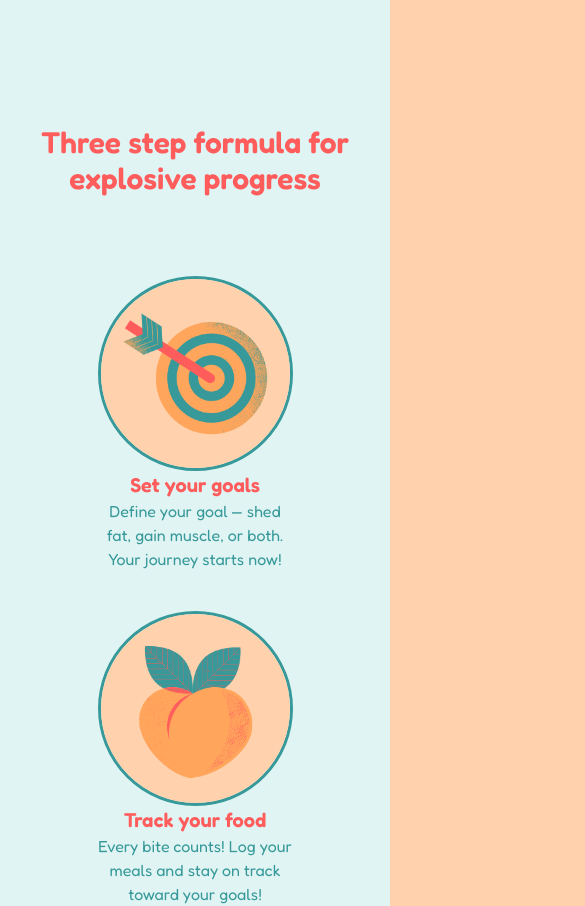
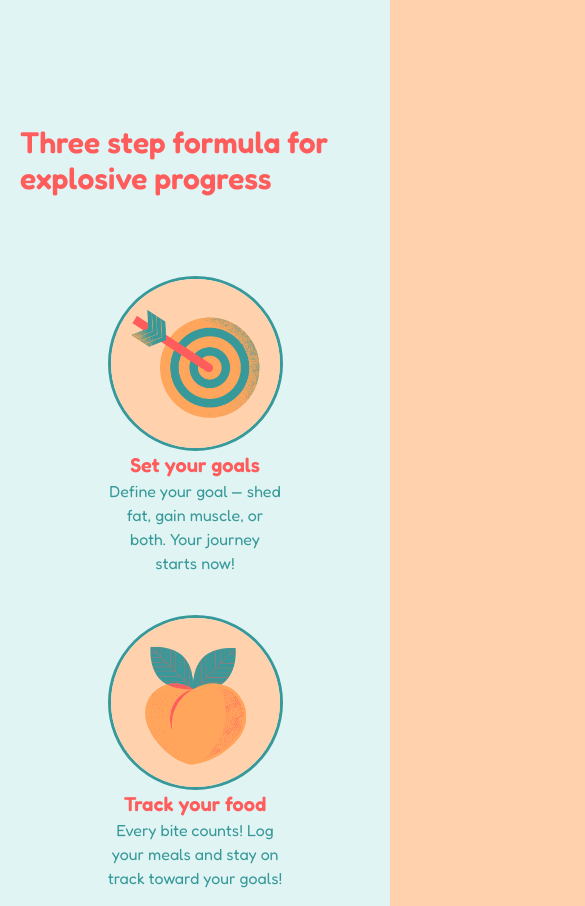
Before and after one commit to zsolt-98/Pomegrenade, a React (Vite) app: page / in a window 390 px wide. Shown: the part 720-1626 px from the top of the page, 585 px wide, since content can reach past the window. Built offline with nearby package versions, Linux system fonts and the light colour scheme.

Commit message:
commit before attempting to make reviews responsive

```diff
--- a/src/components/Homepage/Hero.tsx
+++ b/src/components/Homepage/Hero.tsx
@@ -4,13 +4,13 @@ import Divider from "../SVG/Divider";
 export default function Hero() {
   return (
     <main className="bg-tertiary-light relative flex min-h-[calc(100vh-6rem)] w-full items-center justify-center overflow-hidden pb-20">
-      <div className="bg-tertiary-light relative container mx-auto my-20 flex flex-col">
+      <div className="bg-tertiary-light relative container mx-auto my-20 flex max-w-7xl flex-col">
         <div className="relative z-10 flex h-full w-full flex-col items-center justify-center gap-20 self-center xl:flex-row">
           <div className="mx-5">
             <h2 className="text-tertiary 3xl:text-3xl text-[4vw] font-semibold md:text-[3vw] lg:text-[2.5vw] xl:text-[2vw]">
               A lightweight
             </h2>
-            <h1 className="text-primary-1 3xl:text-8xl text-[10vw] leading-none font-bold text-nowrap md:text-[7.5vw] lg:text-[6.5vw] xl:text-[5.5vw]">
+            <h1 className="text-primary-1 3xl:text-7xl text-[10vw] leading-none font-bold text-nowrap md:text-[7.5vw] lg:text-[6.5vw] xl:text-[5.5vw]">
               calorie counter <br /> with a bang.
             </h1>
           </div>
--- a/src/components/Homepage/Process.tsx
+++ b/src/components/Homepage/Process.tsx
@@ -7,12 +7,12 @@ import DividerProcess from "../SVG/DividerProcess";
 export default function Process() {
   return (
     <section className="bg-tertiary-light relative">
-      <div className="container mx-auto flex justify-center pt-0 pb-20 xl:pt-20">
-        <div className="max-w-[908px]">
-          <h2 className="text-primary-1 mb-20 inline-block text-center text-3xl font-semibold lg:text-5xl">
+      <div className="container mx-auto flex max-w-7xl justify-center pt-0 pb-20 xl:pt-20">
+        <div className="mx-5 flex w-full flex-col items-center">
+          <h2 className="text-primary-1 mb-20 inline-block text-3xl font-semibold lg:text-5xl">
             Three step formula for explosive progress
           </h2>
-          <div className="flex flex-col items-center justify-between gap-10 md:flex-row md:items-start md:gap-20">
+          <div className="flex flex-col items-center justify-center gap-10 md:flex-row md:items-start md:gap-20">
             <ProcessBadge
               imgSource={goals}
               heading="Set your goals"
--- a/src/components/Homepage/ProcessBadge.tsx
+++ b/src/components/Homepage/ProcessBadge.tsx
@@ -10,7 +10,7 @@ export default function ProcessBadge({
   paragraph,
 }: ProcessBadge) {
   return (
-    <div className="flex w-[50%] flex-col text-center md:w-[33%]">
+    <div className="flex w-[50%] flex-col text-center md:w-[25%]">
       <img
         className="border-tertiary rounded-full border-3"
         src={imgSource}
--- a/src/components/Homepage/Reviews.tsx
+++ b/src/components/Homepage/Reviews.tsx
@@ -3,11 +3,11 @@ import ReviewsCard from "./ReviewsCard";
 export default function Reviews() {
   return (
     <section className="bg-secondary-light h-[100vh]">
-      <div className="container mx-auto flex justify-center">
+      <div className="container mx-auto flex max-w-7xl justify-center">
         {/* Cards */}
-        <div className="relative">
+        <div className="relative h-200 w-full">
           <ReviewsCard
-            cardClassName="border-3 border-tertiary absolute left-[-40rem] rotate-[-15deg]"
+            cardClassName="border-3 border-tertiary absolute top-1/2 left-1/2 transform -translate-x-[calc(50%+20rem)] -translate-y-1/2 rotate-[-15deg]"
             bgColor="bg-tertiary"
             starColor="var(--color-primary-1)"
             pColor="text-tertiary-light"
@@ -15,8 +15,9 @@ export default function Reviews() {
             hColor="text-tertiary-light"
             hText="Zsolt N."
           />
+          {/* Card 2 */}
           <ReviewsCard
-            cardClassName="border-3 border-tertiary absolute left-[-20rem] top-[-5rem] rotate-[-3deg]"
+            cardClassName="border-3 border-tertiary absolute top-1/2 left-1/2 transform -translate-x-1/2 -translate-y-1/2 rotate-[-3deg]"
             bgColor="bg-tertiary-light"
             starColor="var(--color-secondary)"
             pColor="text-tertiary"
@@ -24,8 +25,9 @@ export default function Reviews() {
             hColor="text-tertiary"
             hText="Zsolt N."
           />
+          {/* Card 3 */}
           <ReviewsCard
-            cardClassName="border-3 border-tertiary absolute left-[1rem] top-[-2rem] rotate-[17deg]"
+            cardClassName="border-3 border-tertiary absolute top-1/2 left-1/2 transform -translate-x-[calc(50%-20rem)] -translate-y-1/2 rotate-[17deg]"
             bgColor="bg-secondary"
             starColor="var(--color-tertiary)"
             pColor="text-tertiary-light"
@@ -33,8 +35,9 @@ export default function Reviews() {
             hColor="text-tertiary-light"
             hText="Zsolt N."
           />
+          {/* Card 4 */}
           <ReviewsCard
-            cardClassName="border-3 border-tertiary absolute left-[-30rem] rotate-[-7deg] top-[17rem]"
+            cardClassName="border-3 border-tertiary absolute top-1/2 left-1/2 transform -translate-x-[calc(50%+10rem)] -translate-y-[calc(50%-20rem)] rotate-[-7deg]"
             bgColor="bg-primary-1"
             starColor="var(--color-tertiary)"
             pColor="text-secondary-light"
@@ -42,8 +45,9 @@ export default function Reviews() {
             hColor="text-secondary-light"
             hText="Zsolt N."
           />
+          {/* Card 5 */}
           <ReviewsCard
-            cardClassName="absolute border-3 border-tertiary left-[-8.5rem] rotate-[6deg] top-[16rem]"
+            cardClassName="border-3 border-tertiary absolute top-1/2 left-1/2 transform -translate-x-[calc(50%-10rem)] -translate-y-[calc(50%-20rem)] rotate-[6deg]"
             bgColor="bg-secondary-light"
             starColor="var(--color-primary-1)"
             pColor="text-tertiary"
```
